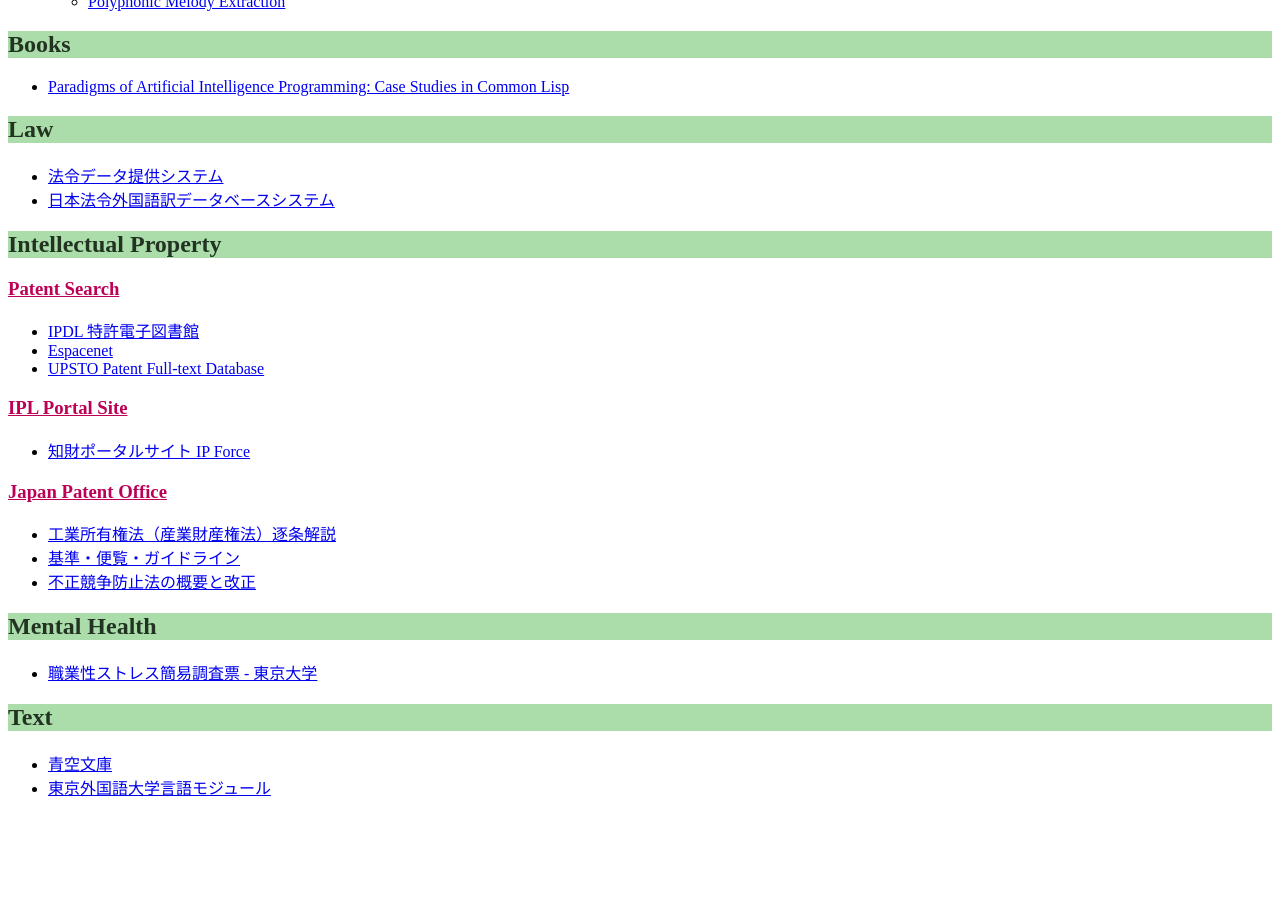
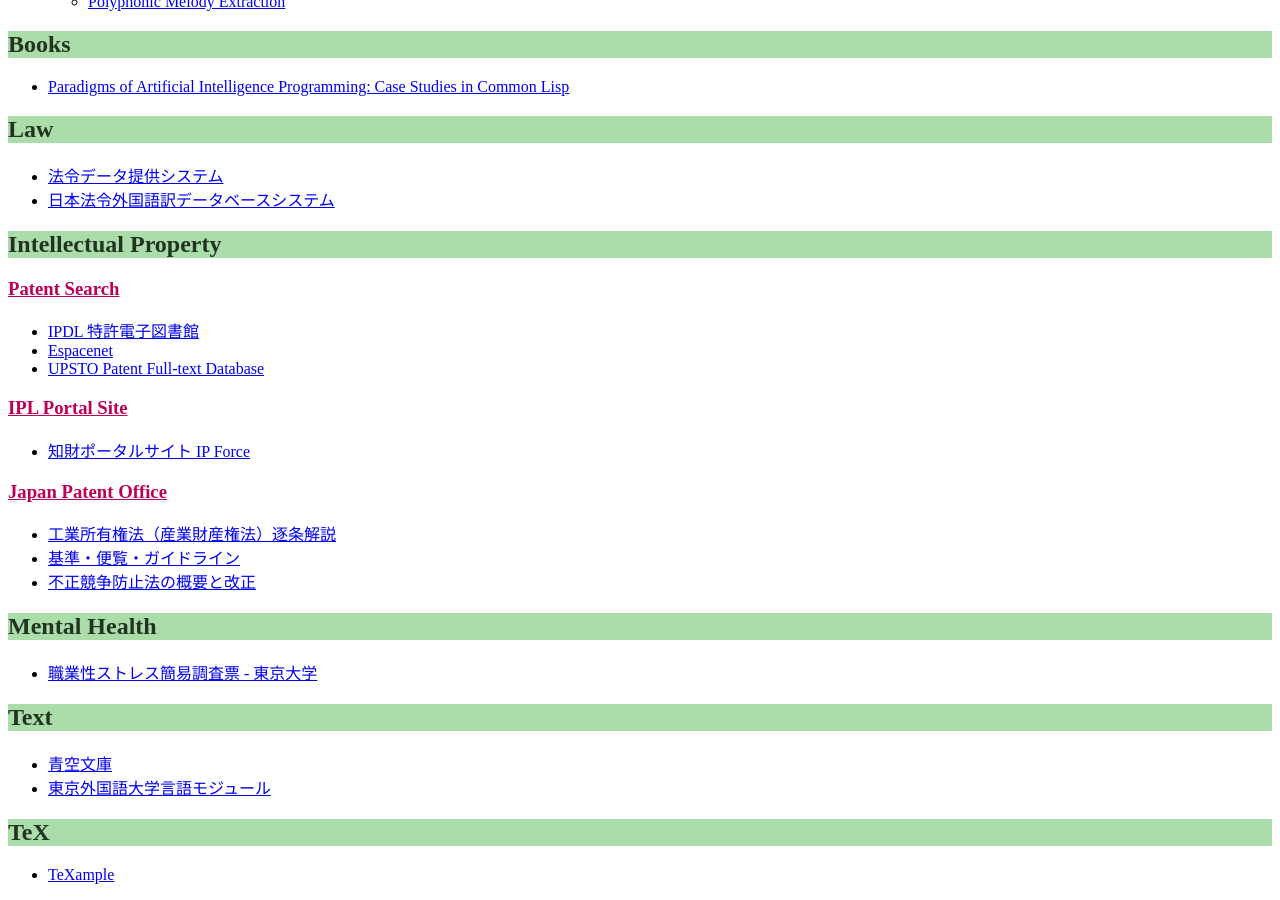
Before and after one commit to tachi-hi/tachi-hi.github.io, a Jekyll site: the page built from bookmarks.md, in a window 1280 px wide and 900 px high, scrolled down 1047 px. Built offline with Jekyll 4.4.1, drawn with Linux system fonts in a browser that asks for light colours; before the commit the page ends 1862 px from its top, so only the background shows below that.

Commit message:
texample

```diff
--- a/bookmarks.md
+++ b/bookmarks.md
@@ -90,3 +90,7 @@
 
 + [青空文庫](http://www.aozora.gr.jp/)
 + [東京外国語大学言語モジュール](http://www.coelang.tufs.ac.jp/mt/)
+
+## TeX
+
++ [TeXample](http://www.texample.net/)
```
